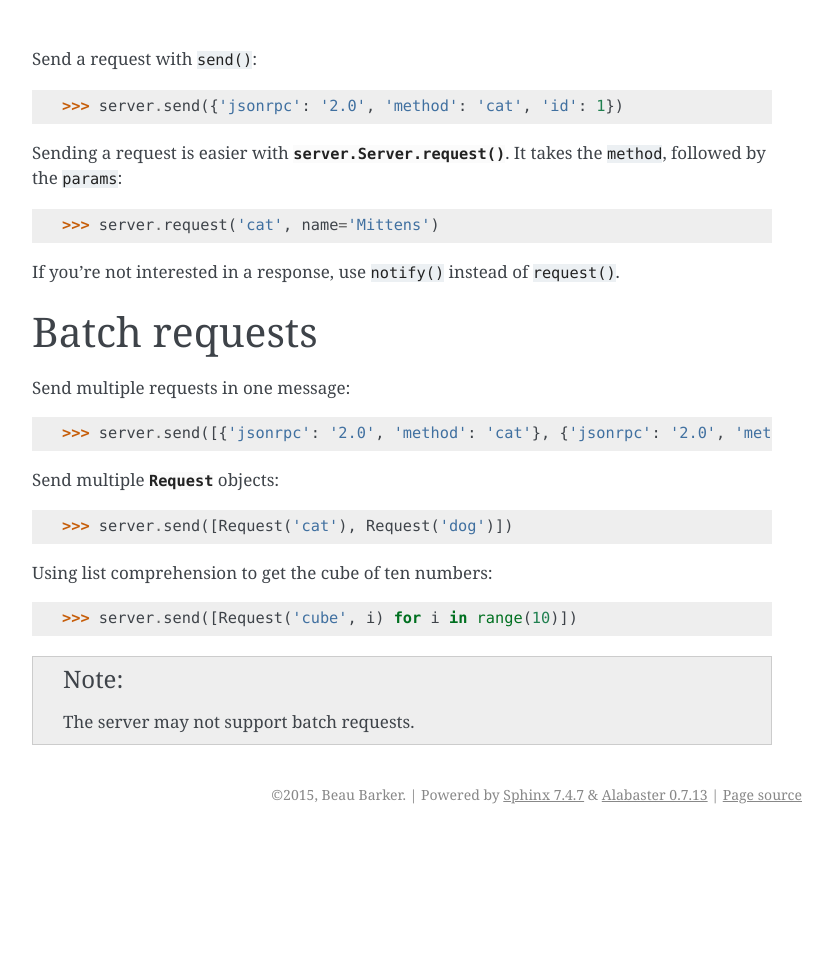
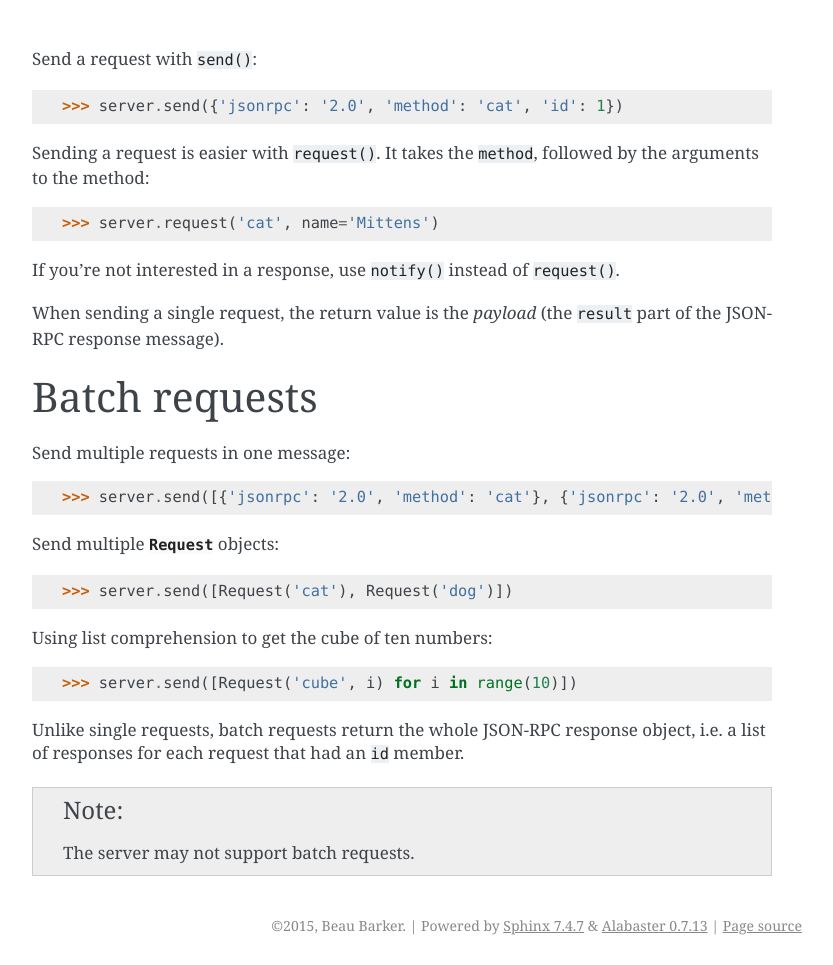
Before and after one commit to explodinglabs/jsonrpcclient, a Sphinx documentation site: the page built from doc/_includes/requests.rst, in a window 1280 px wide. Shown: the whole page, without its empty margins (238-1071 px from the left). Built offline with Sphinx 7.4.7, drawn with Linux system fonts in a browser that asks for light colours; before the commit the page ends 900 px from its top, so only the background shows below that.

Commit message:
Adjust documentation for next release

```diff
--- a/doc/_includes/requests.rst
+++ b/doc/_includes/requests.rst
@@ -2,13 +2,16 @@ Send a request with ``send()``::
 
     >>> server.send({'jsonrpc': '2.0', 'method': 'cat', 'id': 1})
 
-Sending a request is easier with :meth:`server.Server.request`. It takes the
-``method``, followed by the ``params``::
+Sending a request is easier with ``request()``. It takes the ``method``,
+followed by the arguments to the method::
 
     >>> server.request('cat', name='Mittens')
 
 If you're not interested in a response, use ``notify()`` instead of
 ``request()``.
+
+When sending a single request, the return value is the *payload* (the
+``result`` part of the JSON-RPC response message).
 
 Batch requests
 --------------
@@ -25,4 +28,7 @@ Using list comprehension to get the cube of ten numbers::
 
     >>> server.send([Request('cube', i) for i in range(10)])
 
+Unlike single requests, batch requests return the whole JSON-RPC response
+object, i.e.  a list of responses for each request that had an ``id`` member.
+
 .. note:: The server may not support batch requests.
--- a/doc/api.rst
+++ b/doc/api.rst
@@ -3,13 +3,14 @@
 API
 ***
 
-.. automodule:: request
-.. automodule:: id_iterators
 .. automodule:: http_server
     :inherited-members:
     :exclude-members: send_message, log_request, log_response
 .. automodule:: zmq_server
     :inherited-members:
     :exclude-members: send_message, log_request, log_response
+.. automodule:: request
+    :show-inheritance:
+.. automodule:: id_iterators
 .. automodule:: jsonrpcclient.exceptions
     :show-inheritance:
```
